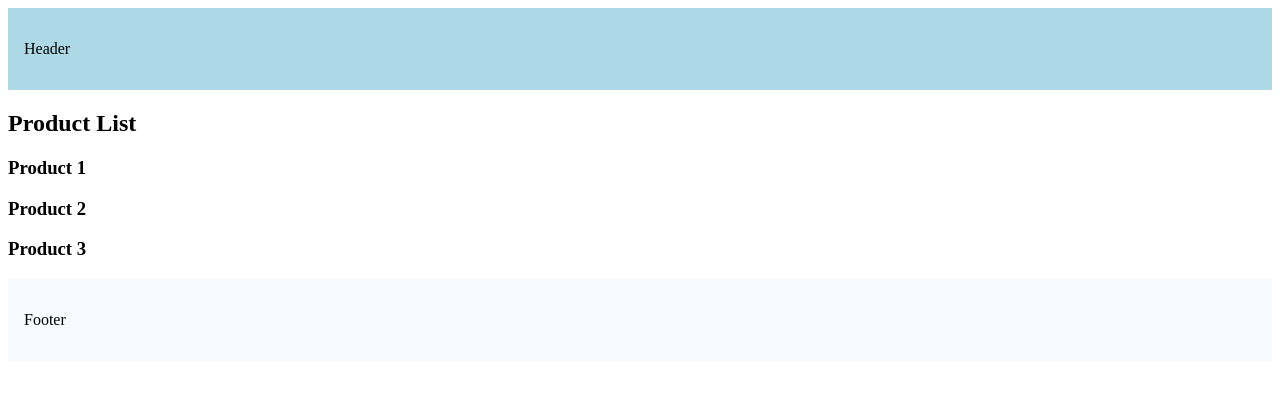
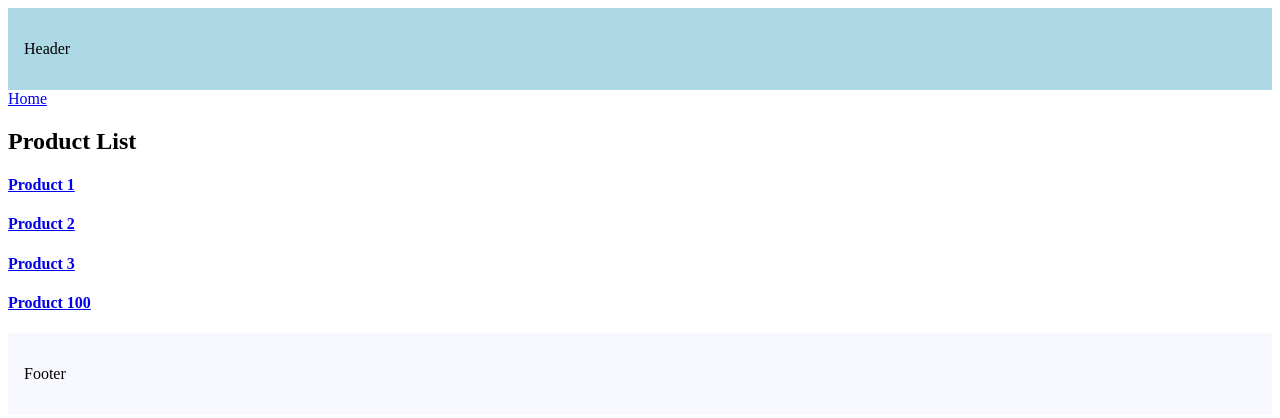
Before and after one commit to Abdullah-Az-Zahur/learn-next.js-15, a Next.js app: page /products in a window 1280 px wide. Shown: the top 418 px of the page. Built offline with nearby package versions, Linux system fonts and the light colour scheme.

Commit message:
Linking Component Navigation

```diff
--- a/src/app/products/page.tsx
+++ b/src/app/products/page.tsx
@@ -1,14 +1,29 @@
-import React from 'react';
+import Link from "next/link";
+import React from "react";
 
 const page = () => {
-    return (
-        <div>
-            <h2>Product List</h2>
-            <h3>Product 1</h3>
-            <h3>Product 2</h3>
-            <h3>Product 3</h3>
-        </div>
-    );
+  const productId = 100;
+  return (
+    <div>
+      <Link href="/">Home</Link>
+      <h2>Product List</h2>
+      <h4>
+        <Link href="/products/1">Product 1</Link>
+      </h4>
+      <h4>
+        {" "}
+        <Link href="/products/2">Product 2</Link>
+      </h4>
+      <h4>
+        <Link href="/products/3" replace>
+          Product 3
+        </Link>
+      </h4>
+      <h4>
+        <Link href={`/products/${productId}`}>Product {productId}</Link>
+      </h4>
+    </div>
+  );
 };
 
 export default page;
```
Also changed, not shown: src/app/page.tsx (+9 -2 lines).
